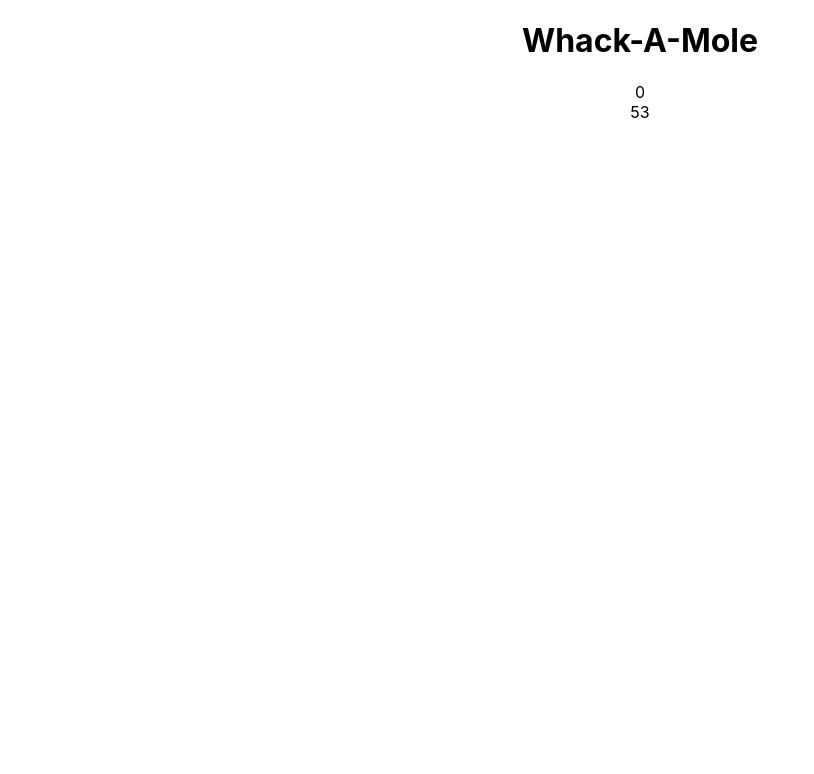
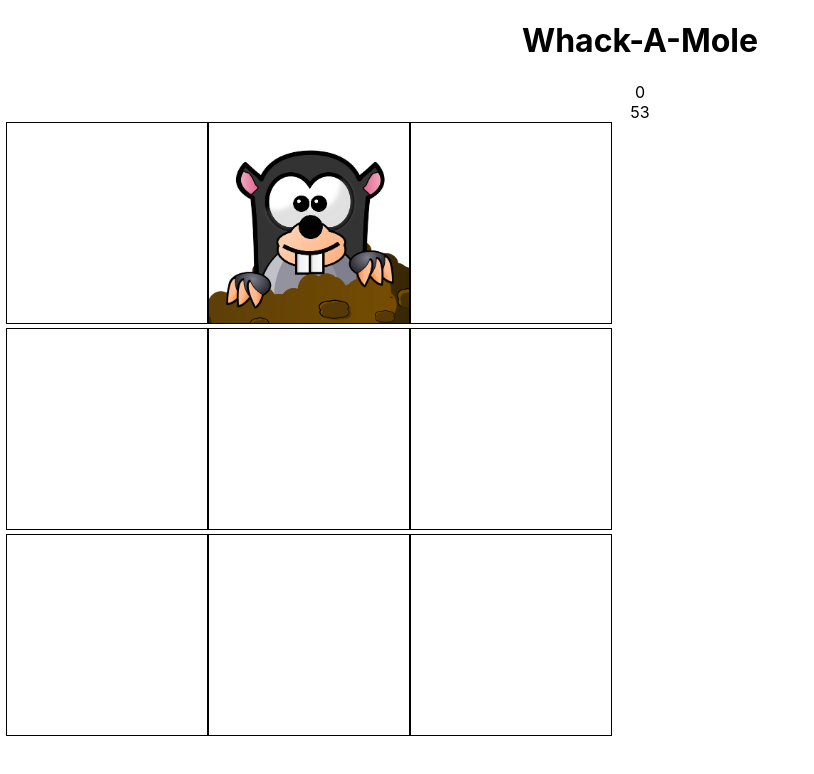
Before and after one commit to EvandroLG/whac-a-mole, a React (Create React App) app: page / in a window 1280 px wide. Shown: the top 774 px of the page, without its empty margins (0-814 px from the left). Built offline with nearby package versions, Linux system fonts and the light colour scheme.

Commit message:
create basic styles

```diff
--- a/src/App.css
+++ b/src/App.css
@@ -2,37 +2,22 @@
   text-align: center;
 }
 
-.App-logo {
-  height: 40vmin;
-  pointer-events: none;
+.App-grid {
+  display: flex;
+  flex-flow: row wrap;
+  justify-content: center;
+  align-center: center;
+  width: 618px;
+  height: 618px;
 }
 
-@media (prefers-reduced-motion: no-preference) {
-  .App-logo {
-    animation: App-logo-spin infinite 20s linear;
-  }
+.App-square {
+  width: 200px;
+  height: 200px;
+  border: 1px solid #000;
 }
 
-.App-header {
-  background-color: #282c34;
-  min-height: 100vh;
-  display: flex;
-  flex-direction: column;
-  align-items: center;
-  justify-content: center;
-  font-size: calc(10px + 2vmin);
-  color: white;
+.App-square--mole {
+  background-image: url('./mole.png');
+  background-size: contain;
 }
-
-.App-link {
-  color: #61dafb;
-}
-
-@keyframes App-logo-spin {
-  from {
-    transform: rotate(0deg);
-  }
-  to {
-    transform: rotate(360deg);
-  }
-}
--- a/src/App.tsx
+++ b/src/App.tsx
@@ -9,8 +9,19 @@ function App() {
   return (
     <div className="App">
       <h1>Whack-A-Mole</h1>
-      <div className="score">{score}</div>
-      <div className="time">{counter}</div>
+      <div className="App-score">{score}</div>
+      <div className="App-time">{counter}</div>
+      <div className="App-grid">
+        <div className="App-square"></div>
+        <div className="App-square App-square--mole"></div>
+        <div className="App-square"></div>
+        <div className="App-square"></div>
+        <div className="App-square"></div>
+        <div className="App-square"></div>
+        <div className="App-square"></div>
+        <div className="App-square"></div>
+        <div className="App-square"></div>
+      </div>
     </div>
   );
 }
--- a/src/useTimer.ts
+++ b/src/useTimer.ts
@@ -5,7 +5,6 @@ const useTimer = (startTime: number) => {
 
   useEffect(() => {
     const timer = setInterval(() => setCounter(counter - 1), 1000);
-
     return () => clearTimeout(timer);
   }, [counter, startTime]);
 
```
Also changed, not shown: src/logo.svg (deleted), src/mole.png (added).
